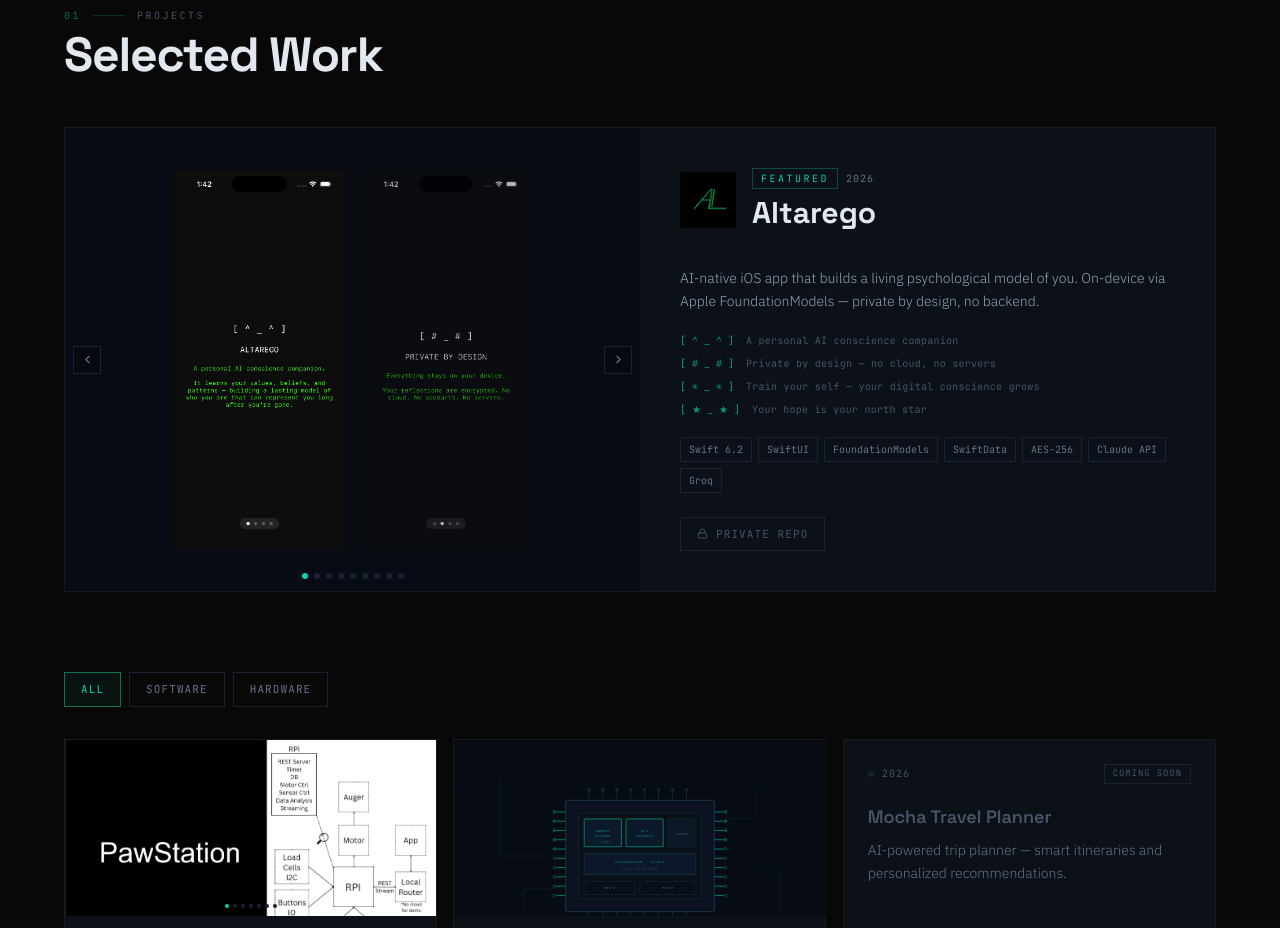
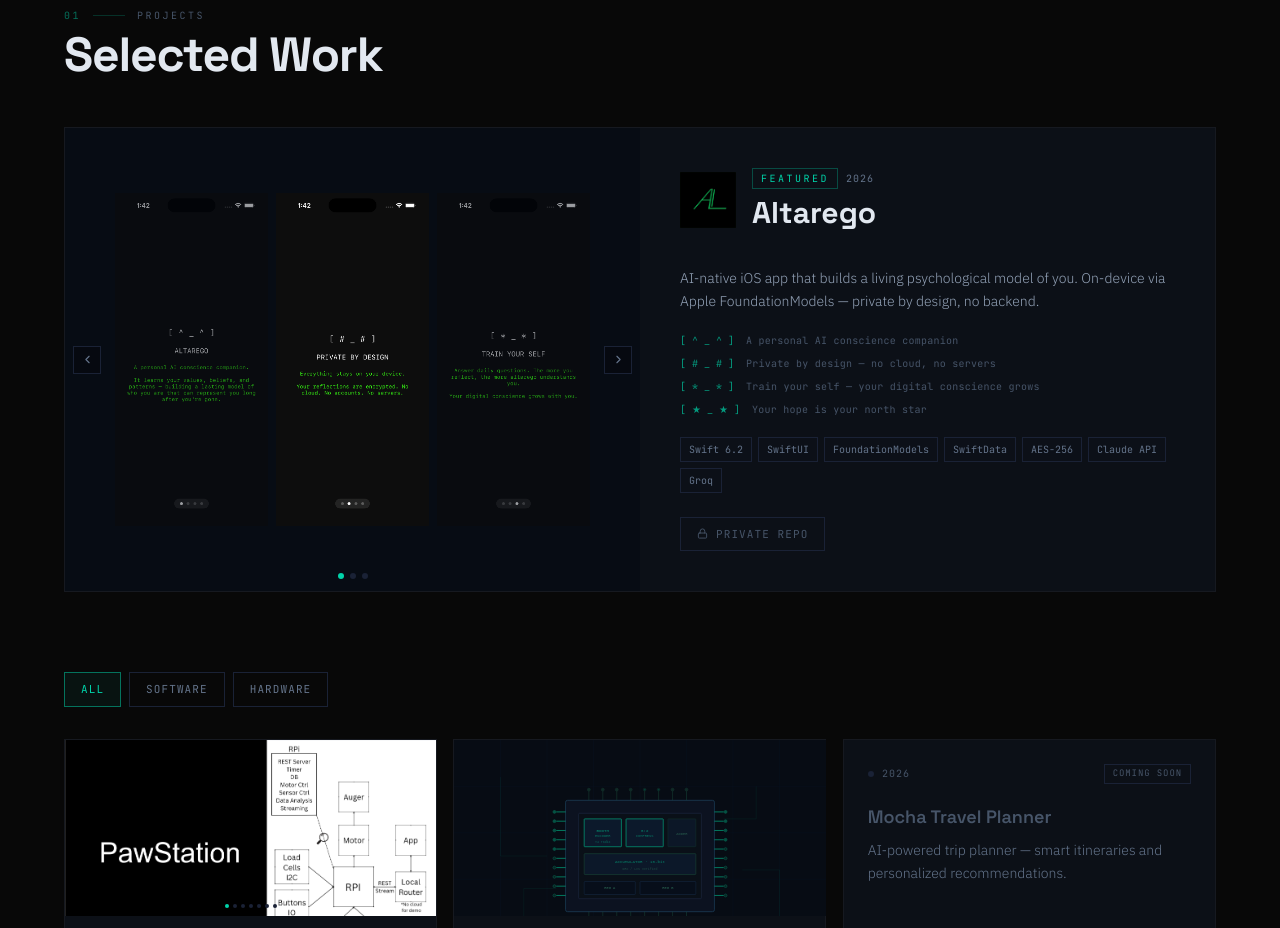
Before and after one commit to Ska0321/ska032104.online, a React (Vite) app: page / in a window 1280 px wide. Shown: the part 920-1848 px from the top of the page. Built offline with nearby package versions, Linux system fonts and the light colour scheme.

Commit message:
feat: 3-photo gallery, advances by 3 on click

```diff
--- a/src/components/Projects.jsx
+++ b/src/components/Projects.jsx
@@ -70,8 +70,9 @@
   const [idx, setIdx] = useState(0)
   const images = project.images || []
 
-  const prev = () => setIdx(i => (i - 1 + images.length) % images.length)
-  const next = () => setIdx(i => (i + 1) % images.length)
+  const STEP = 3
+  const prev = () => setIdx(i => (i - STEP + images.length) % images.length)
+  const next = () => setIdx(i => (i + STEP) % images.length)
 
   return (
     <motion.div
@@ -83,33 +84,31 @@
     >
       <div className="grid grid-cols-1 lg:grid-cols-2">
 
-        {/* Image carousel — two photos side by side */}
+        {/* Image carousel — three photos side by side */}
         <div className="relative bg-[#070C14] flex items-center justify-center overflow-hidden min-h-[320px] lg:min-h-[440px]">
           <AnimatePresence mode="wait">
             <motion.div
               key={idx}
-              className="flex items-center justify-center gap-3 w-full h-full px-10 py-4"
-              initial={{ opacity: 0, x: 16 }}
+              className="flex items-center justify-center gap-2 w-full h-full px-8 py-4"
+              initial={{ opacity: 0, x: 20 }}
               animate={{ opacity: 1, x: 0 }}
-              exit={{ opacity: 0, x: -16 }}
+              exit={{ opacity: 0, x: -20 }}
               transition={{ duration: 0.3 }}
             >
-              <img
-                src={images[idx]}
-                alt={`${project.title} screenshot ${idx + 1}`}
-                className="h-auto w-auto max-h-[380px] max-w-[46%] object-contain"
-              />
-              {images[(idx + 1) % images.length] && (
+              {[0, 1, 2].map(offset => (
                 <img
-                  src={images[(idx + 1) % images.length]}
-                  alt={`${project.title} screenshot ${idx + 2}`}
-                  className="h-auto w-auto max-h-[380px] max-w-[46%] object-contain opacity-70"
+                  key={offset}
+                  src={images[(idx + offset) % images.length]}
+                  alt={`${project.title} screenshot ${idx + offset + 1}`}
+                  className={`h-auto w-auto max-h-[380px] max-w-[30%] object-contain transition-opacity duration-200 ${
+                    offset === 1 ? 'opacity-100' : 'opacity-60'
+                  }`}
                 />
-              )}
+              ))}
             </motion.div>
           </AnimatePresence>
 
-          {images.length > 2 && (
+          {images.length > 3 && (
             <>
               <button
                 onClick={prev}
@@ -126,14 +125,14 @@
                 <FiChevronRight size={13} />
               </button>
 
-              {/* Dots */}
+              {/* Dots — one per group of 3 */}
               <div className="absolute bottom-3 left-1/2 -translate-x-1/2 flex gap-1.5">
-                {images.map((_, i) => (
+                {Array.from({ length: Math.ceil(images.length / STEP) }).map((_, i) => (
                   <button
                     key={i}
-                    onClick={() => setIdx(i)}
+                    onClick={() => setIdx(i * STEP)}
                     className={`w-1.5 h-1.5 rounded-full transition-all duration-200 ${
-                      i === idx ? 'bg-accent' : 'bg-[#1A2236]'
+                      Math.floor(idx / STEP) === i ? 'bg-accent' : 'bg-[#1A2236]'
                     }`}
                   />
                 ))}
```
